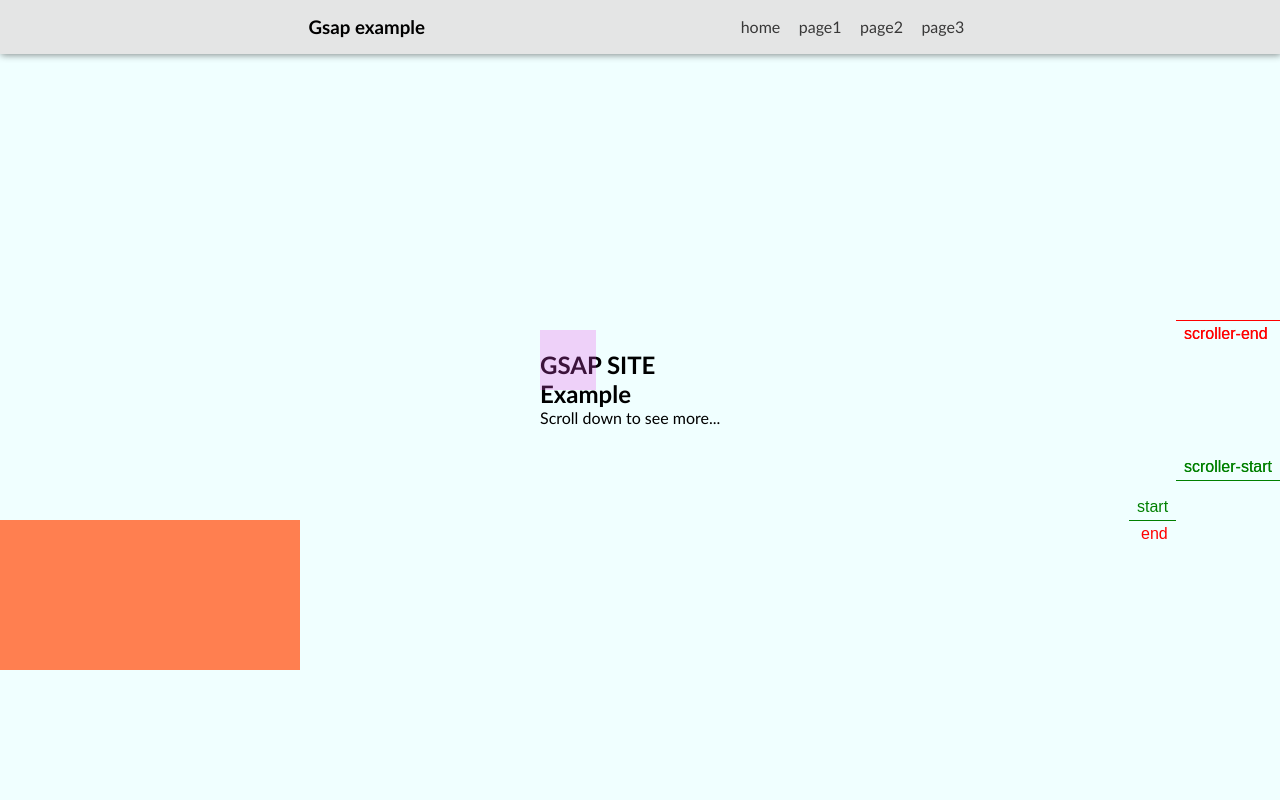
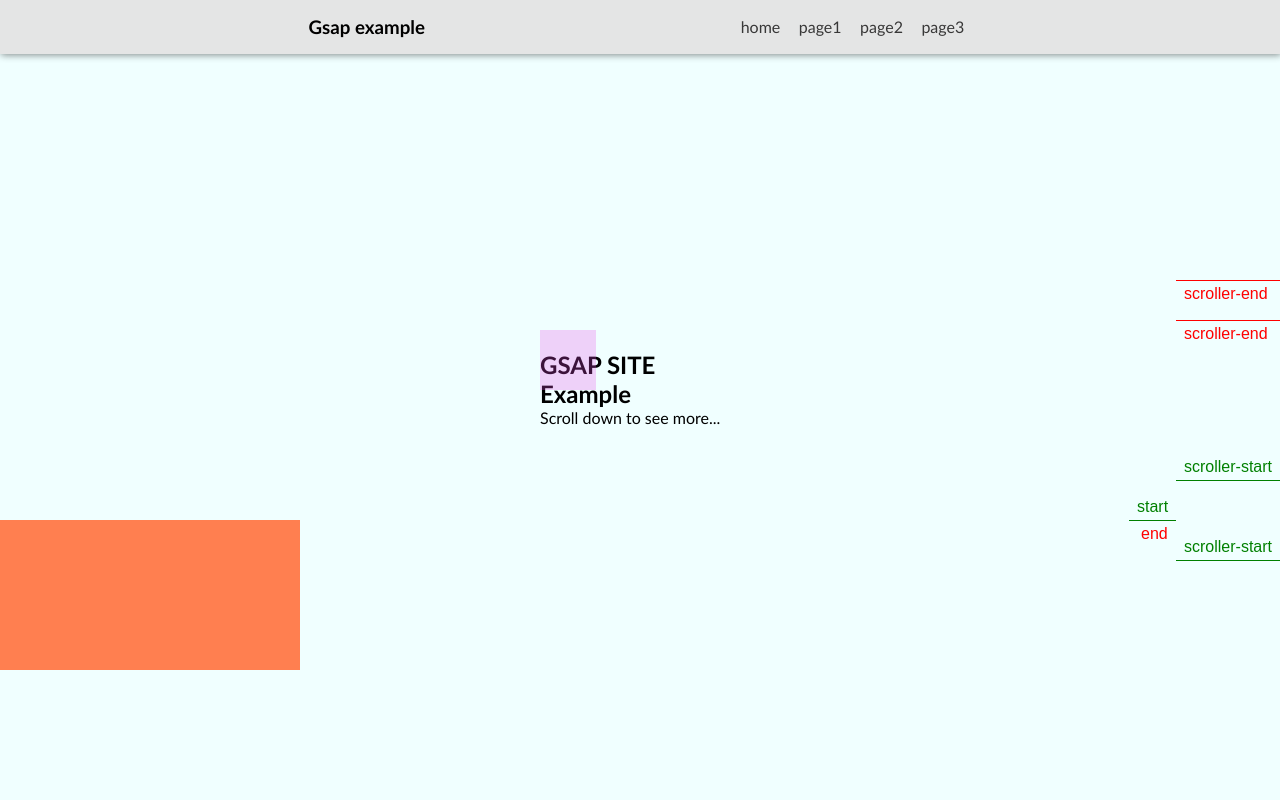
Before and after one commit to ifeelblue99/gsap-site-example, a plain HTML site: page index.html in a window 1280 px wide. Shown: the top 800 px of the page. Drawn offline with nearby package versions, Linux system fonts and the light colour scheme.

Commit message:
bugs fixed

```diff
--- a/gsap.js
+++ b/gsap.js
@@ -6,7 +6,7 @@ gsap.fromTo("#home-info",
 gsap.registerPlugin(ScrollTrigger )
 
 gsap.to("#sq-1", {
-    duration: 2,
+    duration: 3,
     ease: "bounce.out",
     x: 300,
     scrollTrigger: {
@@ -16,11 +16,13 @@ gsap.to("#sq-1", {
         trigger: "#sq-1",
         start: "top 60%",
         end: "top 40%",
-        toggleClass: "circle",
+        //scrub:true,
+        //toggleClass: "circle",
         markers:true
     }
 });
 
+//sq 2
 gsap.from("#sq-2", {
     duration: 3,
     x: 300,
@@ -28,10 +30,11 @@ gsap.from("#sq-2", {
     opacity: 0,
     scale: 0.5,
     scrollTrigger: {
+
         toggleActions: "restart resume resume reverse",
         markers:true,
         trigger: "#sq-2",
-        start: "top 60%",
-        end: "top 40%",
+        start: "top 70%",
+        end: "top 35%",
     }
 });
--- a/styles.css
+++ b/styles.css
@@ -74,6 +74,7 @@ section{
     background-color: thistle;
 }
 #sq-2{
+    z-index: 3;
     height: 250px;
     width: 150px;
     background-color: rgb(72, 214, 214);
@@ -84,7 +85,3 @@ section{
 }
 
 /*************** toggle classes ************************/
-.circle{
-    border-radius: 70px;
-    transition: all 1s linear;
-}
```
